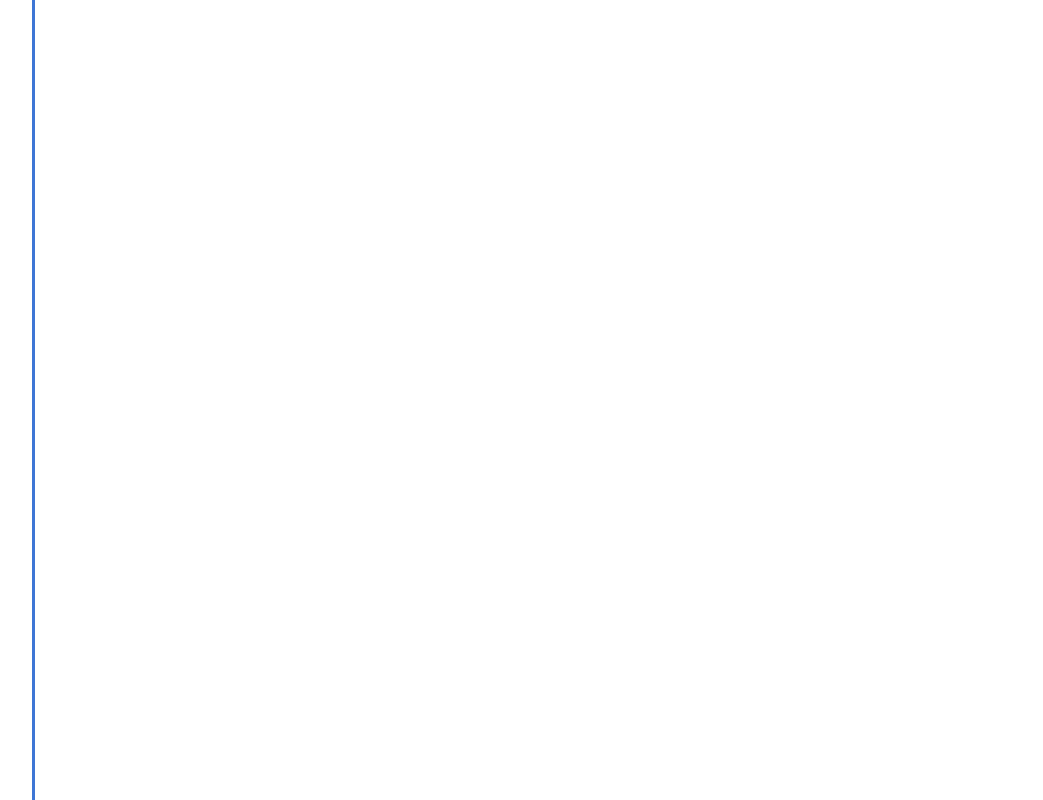
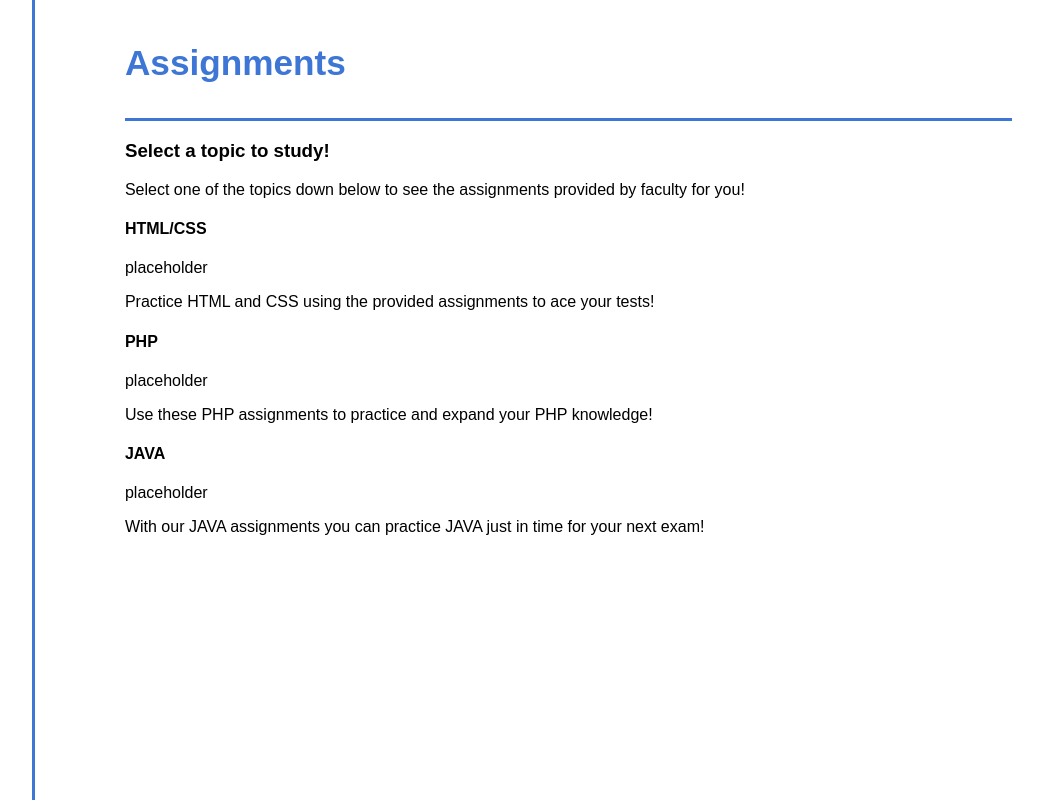
Before and after one commit to MartinezNicanor/IT1E-period-4, a React (Create React App) app: page /assignments in a window 1280 px wide. Before the commit this address had no page. Shown: the whole page, without its empty margins (178-1221 px from the left). Built offline with nearby package versions, Linux system fonts and the light colour scheme; the HTML template or start-up script is replaced by a standard one.

Commit message:
Add: added header and other headings

```diff
--- a/src/App.js
+++ b/src/App.js
@@ -15,7 +15,7 @@ function App() {
                         like this path="/example", also change the element to the component you want to show */}
                     <Route path="/" element={<Home />} />
                     <Route path="/profile" element={<Profile />} />
-                    <Route path="/assignmentsTopics" element={<AssignmentsTopics />} />
+                    <Route path="/assignments" element={<AssignmentsTopics />} />
                 </Routes>
             </div>
         </div>
--- a/src/components/header/Header.js
+++ b/src/components/header/Header.js
@@ -3,7 +3,7 @@ import './Header.css';
 const Header = ({ title }) => {
     return (
         <header>
-            <p className="Assignments">{ title }</p>
+            <p className="headerTitle">{ title }</p>
         </header>
      );
 }
--- a/src/pages/AssignmentsTopics.js
+++ b/src/pages/AssignmentsTopics.js
@@ -5,7 +5,34 @@ import Header from '../components/header/Header'
 const AssignmentsTopics = () => {
   return (
     <div>
-        <Header />
+        <Header title = "Assignments"/>
+        <div className = "assignmentsHeader">
+            <h3 className = "selectATopic">Select a topic to study!</h3>
+            <p className = "assignmentTopicDesc">Select one of the topics down below to see the assignments provided by faculty for you!</p>
+        </div>
+        <div className = "assignmentsTopicsContainer">
+            <div className = "htmlCssContainer">
+                <h4 className = "htmlCss">HTML/CSS</h4>
+                <p className = "assignmentsNumber">placeholder</p>
+            </div>
+            <div className = "htmlCssDesc">
+                <p>Practice HTML and CSS using the provided assignments to ace your tests!</p>
+            </div>
+            <div className = "phpContainer">
+                <h4 className = "php">PHP</h4>
+                <p className = "assignmentsNumber">placeholder</p>
+            </div>
+            <div className = "phpDesc">
+                <p>Use these PHP assignments to practice and expand your PHP knowledge!</p>
+            </div>
+            <div className = "javaContainer">
+                <h4 className = "java">JAVA</h4>
+                <p className = "assignmentsNumber">placeholder</p>
+            </div>
+            <div className = "javaDesc">
+                <p>With our JAVA assignments you can practice JAVA just in time for your next exam!</p>
+            </div>
+        </div>
     </div>
   )
 }
```
